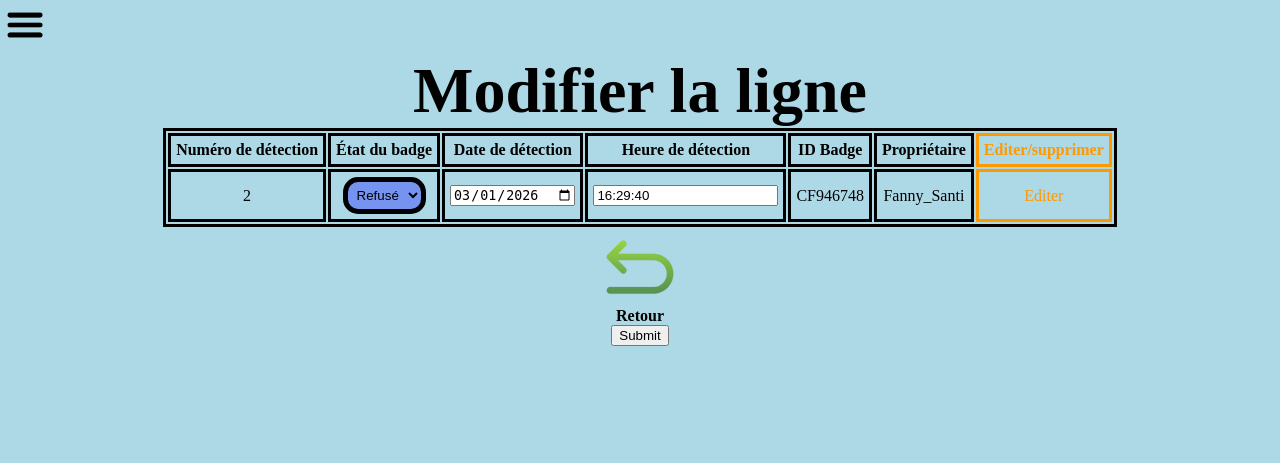
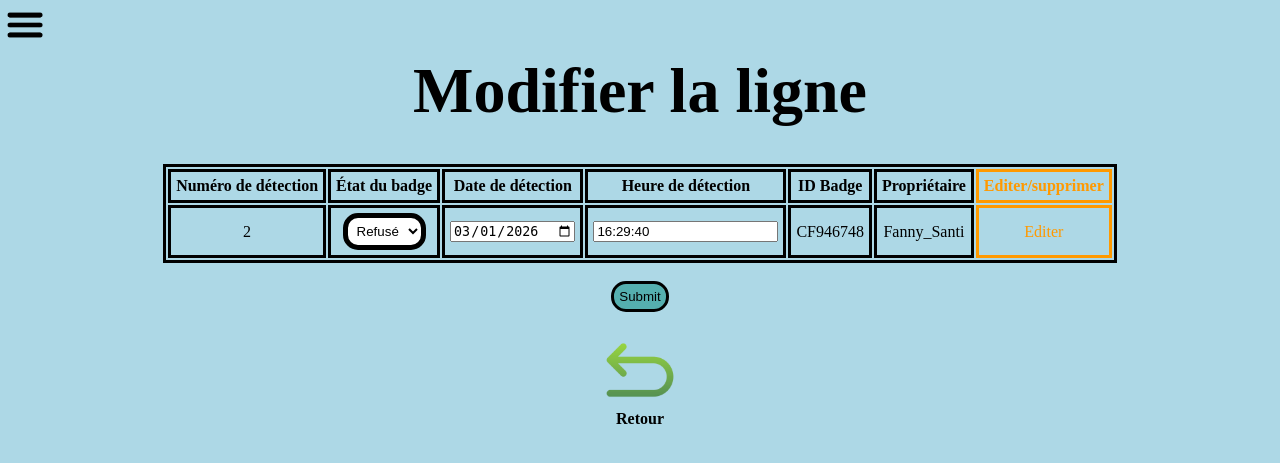
Before and after one commit to chenbast/projet_td, a PHP site: page /modifier.php?id=2 in a window 1280 px wide. Shown: the top 463 px of the page. Run offline with PHP 8.4, Linux system fonts and the light colour scheme; data comes from the database, SQL or seed files in the repository.

Commit message:
mise en forme

```diff
--- a/web/modifier.php
+++ b/web/modifier.php
@@ -15,7 +15,7 @@
     </nav>
     <div class="flex_horizontal">
     <h1>Modifier la ligne</h1>
-
+    <br><br>
           <table id="tableBadges">
         <thead>
           <tr>
@@ -68,11 +68,12 @@
         }
         echo'</table';
         ?>
-        <br>
+        <br><br>
+
+    <input class="recherche" type="submit"></form>
+    <br>
     <img height=80 src="images/fleche_retour.png">
     <a href="espace_admin.php">Retour</a>
-
-    <input type="submit"></form>
     </form>
     </body>
     </div>
--- a/web/projet.css
+++ b/web/projet.css
@@ -122,5 +122,11 @@ select::picker(select) {
     padding:5px;
     border: 5px solid black;
     border-radius:15px;
-    background-color: rgb(118, 147, 240);
+    background-color: rgb(255, 255, 255);
   }
+.recherche{
+    padding:5px;
+    border: 3px solid black;
+    border-radius:15px;
+    background-color: rgb(85, 175, 175);
+}
--- a/web/stats.php
+++ b/web/stats.php
@@ -29,7 +29,7 @@
         <br>
             <input class="date" type="date" name="date1" id="date1">
             <br>
-	        <input type="submit" value="Rechercher">
+	        <input class="recherche" type="submit" value="Rechercher">
         </form>
         <br><br>
         <form class = "flex_horizontal" method="post" action="nom.php" enctype="multipart/form-data">
@@ -49,7 +49,7 @@
                 ?>
             </select>
             <br>
-	        <input type="submit" value="Rechercher">
+	        <input class="recherche" type="submit" value="Rechercher">
 
         </form>
     </div>
```
